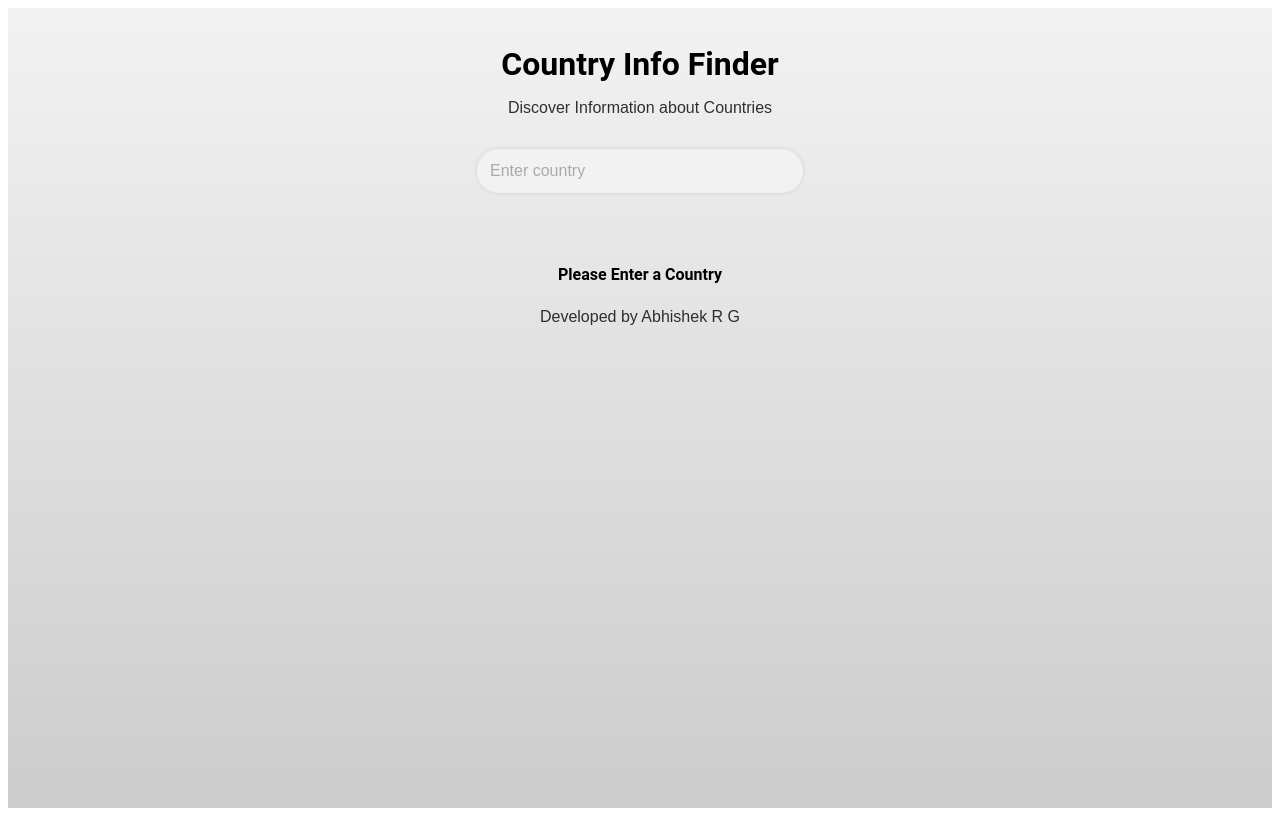
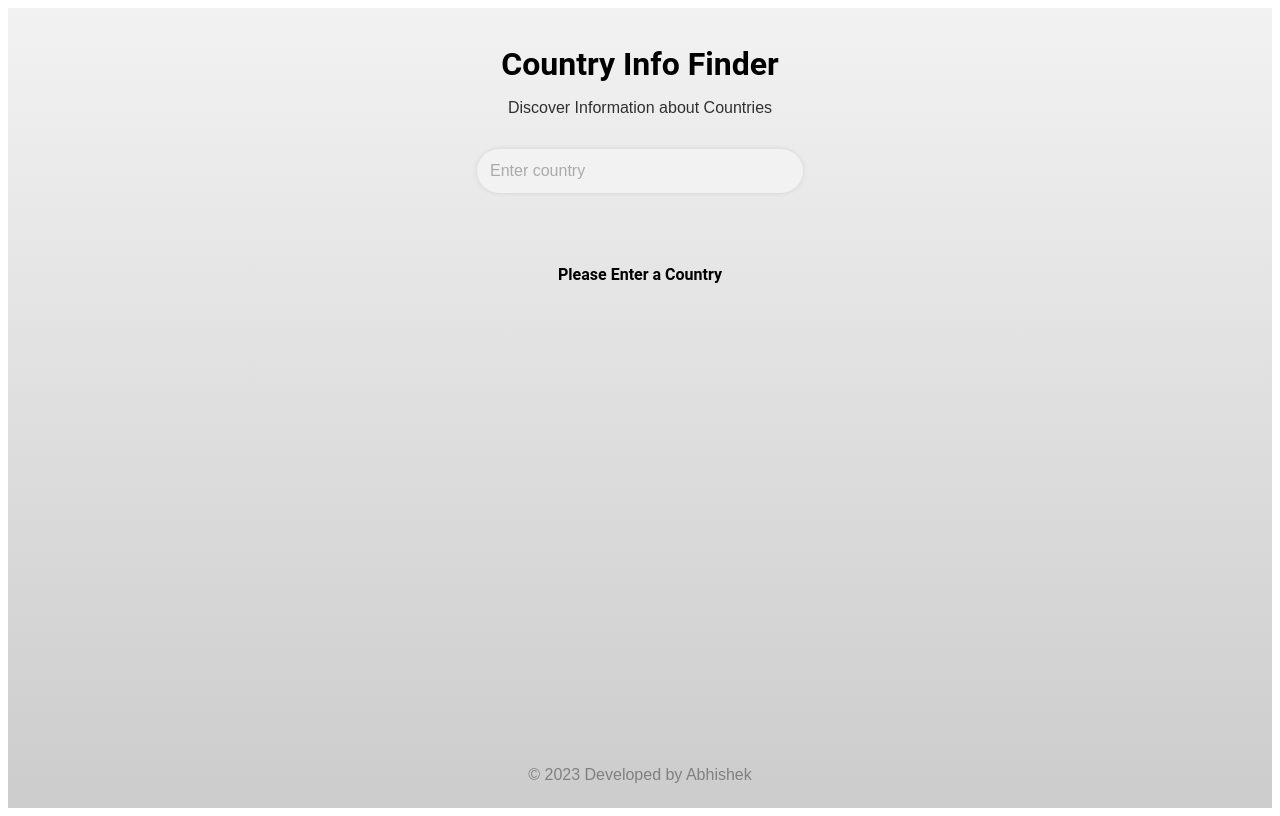
Before and after one commit to Abhi-RG/CountryReactDemo, a React (Vite) app: page / in a window 1280 px wide. Built offline with nearby package versions, Linux system fonts and the light colour scheme.

Commit message:
Footer_Fix

```diff
--- a/src/component/footer/Footer.css
+++ b/src/component/footer/Footer.css
@@ -1,5 +1,10 @@
 .footer {
-font-size: 1rem;
-  opacity: 0.8;
+  background-color: var(--footer-bg-color); /* Use theme footerBgColor */
+  color: gray;
+  padding: 1rem 0;
+  text-align: center;
+  position: absolute;
+  bottom: 0;
+  width: 100%;
   font-family: 'Arial', sans-serif;
 }
--- a/src/component/footer/footer.jsx
+++ b/src/component/footer/footer.jsx
@@ -3,7 +3,7 @@ import './Footer.css'
 const Footer = () => {
   return (
     <div className="footer">
-      <p>Developed by Abhishek R G</p>
+      &copy; {new Date().getFullYear()} Developed by Abhishek{" "}
     </div>
   );
 }
```
